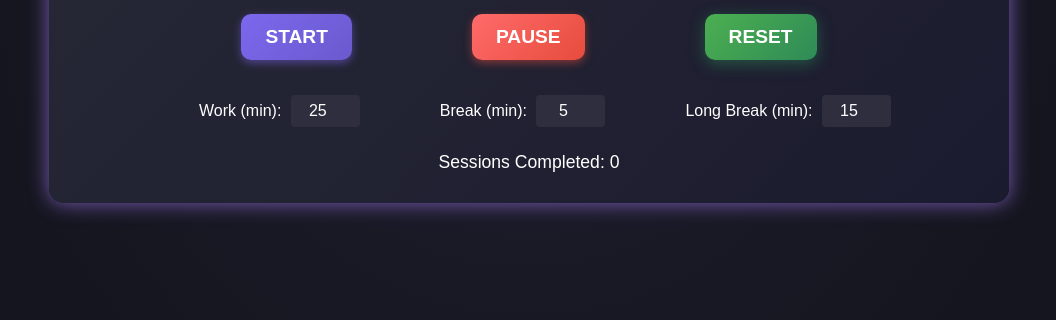
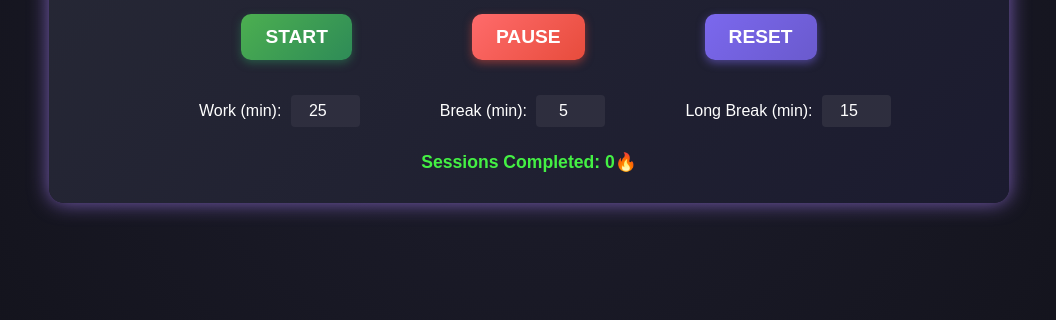
Before and after one commit to Divyanshu6928/Dev-Mode, a plain HTML site: page index.html in a window 1280 px wide. Shown: the part 444-764 px from the top of the page, without its empty margins (111-1167 px from the left). Drawn offline with Linux system fonts and the light colour scheme.

Commit message:
session complete changes in styles

```diff
--- a/index.html
+++ b/index.html
@@ -29,7 +29,7 @@
             <label>Break (min): <input type="number" id="break-time" value="5"></label>
             <label>Long Break (min): <input type="number" id="long-break-time" value="15"></label>
         </div>
-        <p>Sessions Completed: <span id="session-count">0</span></p>
+        <p class="session-paragraph">Sessions Completed: <span id="session-count">0</span><span>🔥</span></p>
     </div>
 
     <script src="script.js"></script>
--- a/style.css
+++ b/style.css
@@ -55,6 +55,10 @@ body {
     font-weight: bold;
     text-transform: uppercase;
 }
+ .session-paragraph{
+    color: rgb(68, 240, 68);
+    font-weight: 600;
+ }
 
 
 
@@ -107,7 +111,7 @@ li{
     margin-left: -90px;
 }
 /* Button Styles */
-#start {
+#reset {
     background: linear-gradient(135deg, #7b68ee, #6a5acd);
     color: white;
     box-shadow: 0 3px 8px rgba(123, 104, 238, 0.5);
@@ -117,7 +121,7 @@ li{
     color: white;
     box-shadow: 0 3px 8px rgba(231, 76, 60, 0.5);
 }
-#reset {
+#start {
     background: linear-gradient(135deg, #4caf50, #2e8b57);
     color: white;
     box-shadow: 0 3px 8px rgba(46, 139, 87, 0.5);
@@ -323,12 +327,6 @@ transform: scale(0.9);
 }
 
 
-#reset {
-    background: linear-gradient(135deg, #4caf50, #2e8b57);
-    color: white;
-    box-shadow: 0 4px 15px rgba(46, 139, 87, 0.5);
-}
-
 input[type="number"]{
     color: white;
     border-radius: 4px;
```
